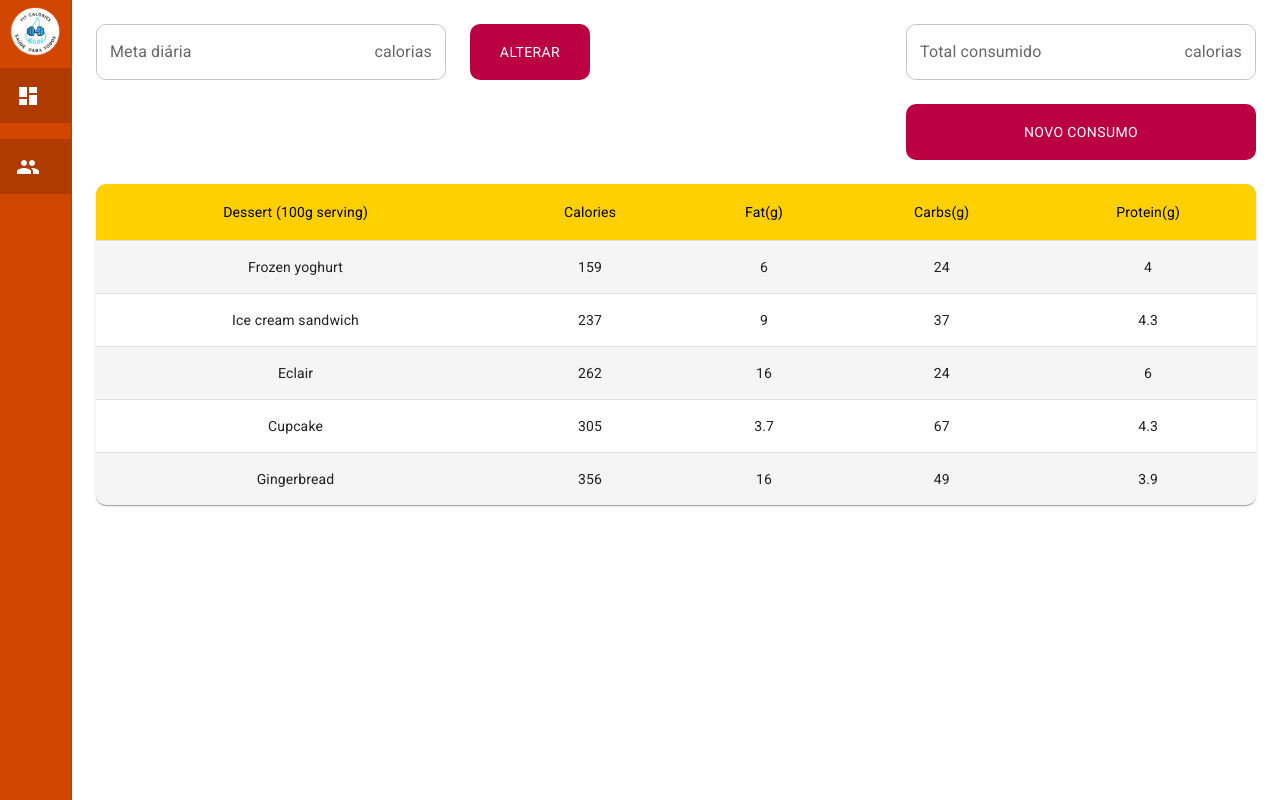
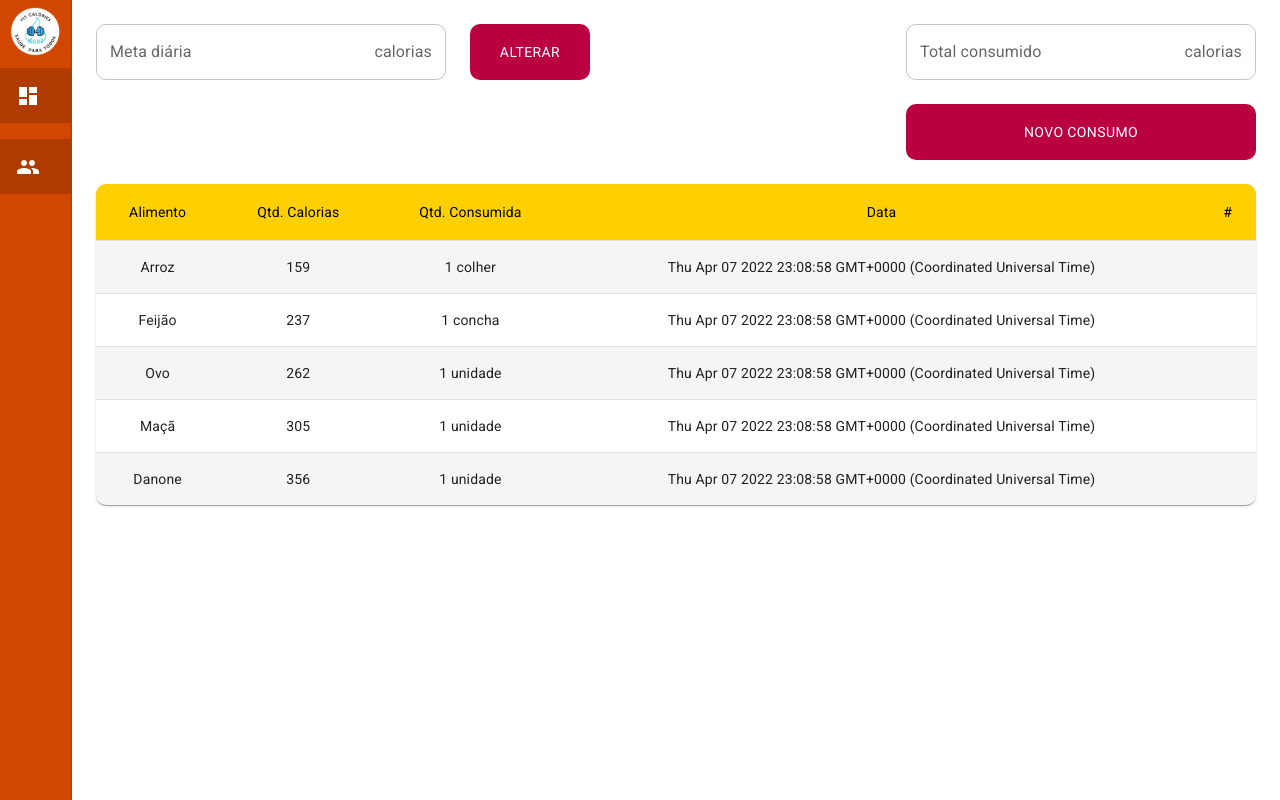
Before and after one commit to RafaelaPapale/fitCalories-frontend, a React (Create React App) app: page /dashboard in a window 1280 px wide. Built offline with nearby package versions, Linux system fonts and the light colour scheme.

Commit message:
:construction: Alterando parametros da tabela

```diff
--- a/src/pages/Dashboard/index.js
+++ b/src/pages/Dashboard/index.js
@@ -42,11 +42,11 @@ function createData(name, calories, fat, carbs, protein) {
 }
 
 const rows = [
-  createData('Frozen yoghurt', 159, 6.0, 24, 4.0),
-  createData('Ice cream sandwich', 237, 9.0, 37, 4.3),
-  createData('Eclair', 262, 16.0, 24, 6.0),
-  createData('Cupcake', 305, 3.7, 67, 4.3),
-  createData('Gingerbread', 356, 16.0, 49, 3.9),
+  createData('Arroz', 159, '1 colher',Date(Date.now()).toString(), ''),
+  createData('Feijão', 237, '1 concha', Date(Date.now()).toString(), ''),
+  createData('Ovo', 262, '1 unidade', Date(Date.now()).toString(), ''),
+  createData('Maçã', 305, '1 unidade', Date(Date.now()).toString(), ''),
+  createData('Danone', 356, '1 unidade', Date(Date.now()).toString(), ''),
 ];
 
 export default function Dashboard() {
@@ -171,11 +171,11 @@ export default function Dashboard() {
             <Table sx={styles.table} aria-label="customized table">
               <TableHead>
                 <TableRow>
-                  <StyledTableCell align="center">Dessert (100g serving)</StyledTableCell>
-                  <StyledTableCell align="center">Calories</StyledTableCell>
-                  <StyledTableCell align="center">Fat(g)</StyledTableCell>
-                  <StyledTableCell align="center">Carbs(g)</StyledTableCell>
-                  <StyledTableCell align="center">Protein(g)</StyledTableCell>
+                  <StyledTableCell align="center">Alimento</StyledTableCell>
+                  <StyledTableCell align="center">Qtd. Calorias</StyledTableCell>
+                  <StyledTableCell align="center">Qtd. Consumida</StyledTableCell>
+                  <StyledTableCell align="center">Data</StyledTableCell>
+                  <StyledTableCell align="center">#</StyledTableCell>
                 </TableRow>
               </TableHead>
               <TableBody>
```
